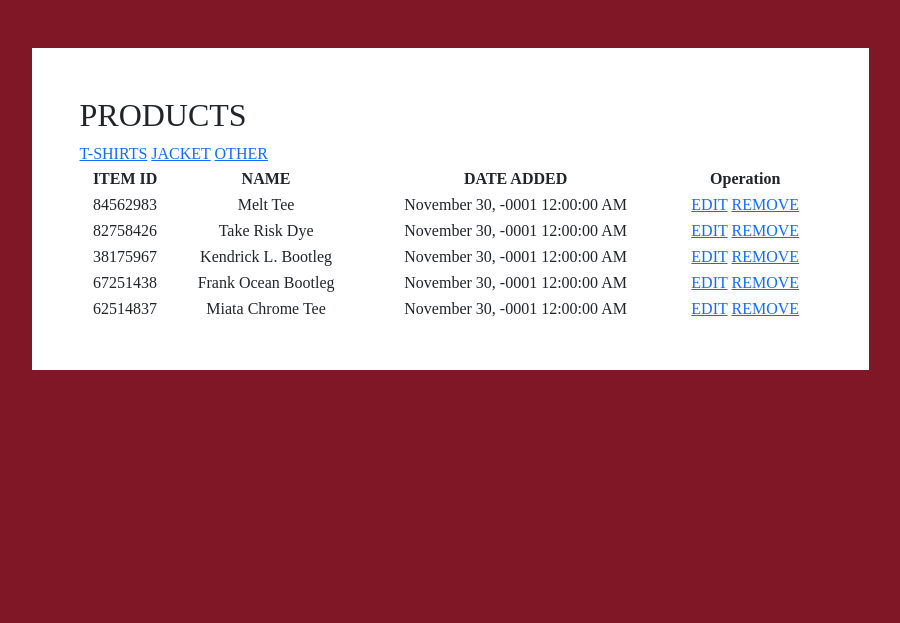
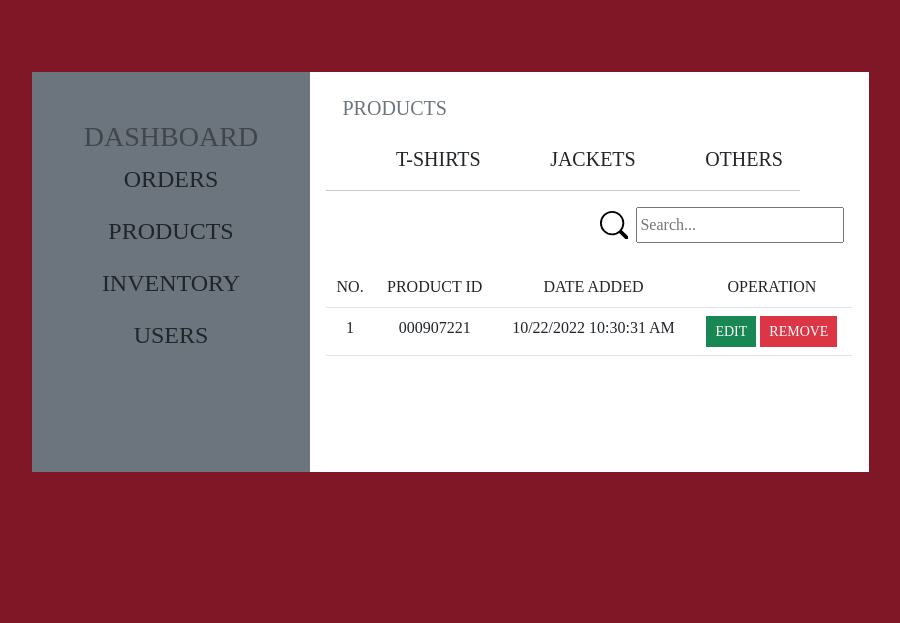
Before and after one commit to jd022/ecommerce, a PHP site: page /admin/products.php in a window 1280 px wide. Shown: the part 82-705 px from the top of the page, without its empty margins (190-1090 px from the left). Run offline with PHP 8.4, Linux system fonts and the light colour scheme; a user stored in the database is signed in; data comes from the database, SQL or seed files in the repository.

Commit message:
admin updated

```diff
--- a/admin/products.php
+++ b/admin/products.php
@@ -24,6 +24,11 @@ if (empty($_SESSION['email'])){
             width: 100%;
         }
     }
+    .row-divider{
+        border: 1px solid black;
+        background: black;
+        height: 100%;
+    }
 </style>
 <body class="bg-maroon">
     <nav class="navbar navbar-expand-lg navbar-dark bg-black">
@@ -37,7 +42,7 @@ if (empty($_SESSION['email'])){
             <div class="collapse navbar-collapse" id="navbarNav">
                 <ul class="navbar-nav ms-auto" style="font-size: 20px;">
                     <li class="nav-item active">
-                        <a class="nav-link" href="orders.php">DASHBOARD</a>
+                        <a class="nav-link" href="#">DASHBOARD</a>
                     </li>
                     <li class="nav-item">
                         <a class="nav-link" href="#">SALES</a>
@@ -57,138 +62,54 @@ if (empty($_SESSION['email'])){
         </div>
     </nav>
     <main class="container">
-        <div class="card-wrapper d-flex flex-column align-items-center" style="height: 65vh;">
-            <div class="card product-wrapper mt-5 p-lg-5 p-xxl-5 p-sm-0 p-md-0 w-75" style="text-align:justify; border:none; border-radius: 0; height: auto;">
-                <h2>PRODUCTS</h2>
-                <span><a href="products.php?t">T-SHIRTS</a>
-                <a href="products.php?j">JACKET</a>
-                <a href="products.php?o">OTHER</a></span>
-                <?php
-                if(isset($_GET['o'])){
-                ?>
-                <?php
-                $other_product = "SELECT * FROM products
-                WHERE product_type = 'Other' ORDER BY date_time_created DESC";
-                $query_other_product = mysqli_query($conn, $other_product);
-                if($row_count = mysqli_num_rows($query_other_product) > 0){
-                ?>
-                <table style="text-align: center;">
+        <div class="card-wrapper mt-4 d-flex flex-column align-items-center" style="height: 600px;">
+            <div class="card mb-3 w-75 mt-5" style="height: 400px; border: none; border-radius: 0;">
+                <div class="row g-0" style="height: 100%;">
+                    <div class="col-md-4 p-0 m-0 bg-secondary">
+                        <div class="py-5 d-flex flex-column align-items-center">
+                            <p class="h3" style="color: rgba(0,0,0,0.4);">DASHBOARD</p>
+                                <span class="d-flex justify-content-center flex-column align-items-center">
+                                    <a class="text-dark fs-4 text-center" href="" style="text-decoration: none;">ORDERS</a>
+                                    <a class="text-dark mt-3 fs-4" href="" style="text-decoration: none;">PRODUCTS</a>
+                                    <a class="text-dark mt-3 fs-4" href="" style="text-decoration: none;">INVENTORY</a>
+                                    <a class="text-dark mt-3 fs-4" href="" style="text-decoration: none;">USERS</a>
+                                </span>
+                        </div>
+                    </div>
+                    <div class="col-md-8 py-4 px-3">
+                        <h5 class="text-muted px-3">PRODUCTS</h5>
+                        <span class="fs-5 fw-normal d-flex justify-content-evenly mt-4">
+                            <a class="text-dark" style="text-decoration: none;">T-SHIRTS</a>
+                            <a class="text-dark" style="text-decoration: none;">JACKETS</a>
+                            <a class="text-dark" style="text-decoration: none;">OTHERS</a>
+                        </span>
+                        <hr style="width:90%">
+                        <table class="table text-center">
+                        <span class="mb-4 d-flex align-items-center justify-content-end w-70">
+                            <svg xmlns="http://www.w3.org/2000/svg" width="28" height="28" fill="black" class="bi bi-search" viewBox="0 0 15 15">
+                            <path d="M11.742 10.344a6.5 6.5 0 1 0-1.397 1.398h-.001c.03.04.062.078.098.115l3.85 3.85a1 1 0 0 0 1.415-1.414l-3.85-3.85a1.007 1.007 0 0 0-.115-.1zM12 6.5a5.5 5.5 0 1 1-11 0 5.5 5.5 0 0 1 11 0z"/></svg>
+                            <input type="text" name="" class="py-1 mx-2"placeholder="Search...">
+                        </span>
                             <thead>
-					<tr>
-                    <th>ITEM ID</th>
-                    <th>NAME</th>
-                    <th>DATE ADDED</th>
-                    <th>Operation</th>
-					</tr>
+                                <th style="font-weight: 500;">NO.</th>
+                                <th style="font-weight: 500;">PRODUCT ID</th>
+                                <th style="font-weight: 500;">DATE ADDED</th>
+                                <th style="font-weight: 500;">OPERATION</th>
                             </thead>
-
-					<?php
-							while($rows = mysqli_fetch_array($query_other_product)){
-					?>
                             <tbody>
                                 <tr>
-					<td><?php echo $rows['product_id'];?></td>
-                    <td><?php echo $rows['name'];?></td>
-					<td><?php echo date("F d, Y h:i:s A", strtotime($rows['date_time_created']));?></td>
-                    <td><a class="confirm-buton" href="#">EDIT</a>
-                        <a href="">REMOVE</a>
+                                    <td>1</td>
+                                    <td>000907221</td>
+                                    <td>10/22/2022 10:30:31 AM</td>
+                                    <td>
+                                        <button class="btn btn-success btn-sm" href="" style="border-radius: 0;">EDIT</button>
+                                        <button class="btn btn-danger btn-sm" href="" style="border-radius: 0;">REMOVE</button>
                                     </td>
                                 </tr>
                             </tbody>
-					<?php
-					}
-					?>
                         </table>
-                <?php
-                }else{
-                    echo '<h1>No Product Yet</h1>';
-                }
-                ?>
-                <?php
-                }else if(isset($_GET['j'])){
-                ?>
-                <?php
-                $jacket_product = "SELECT * FROM products
-                WHERE product_type = 'Jacket' ORDER BY date_time_created DESC";
-                $query_jacket_product = mysqli_query($conn, $jacket_product);
-                if($row_count = mysqli_num_rows($query_jacket_product) > 0){
-                ?>
-                <table style="text-align: center;">
-					<thead>
-					<tr>
-                    <th>ITEM ID</th>
-                    <th>NAME</th>
-                    <th>DATE ADDED</th>
-                    <th>Operation</th>
-					</tr>
-					</thead>
-
-					<?php
-							while($rows = mysqli_fetch_array($query_jacket_product)){
-					?>
-					<tbody>
-					<tr>
-					<td><?php echo $rows['product_id'];?></td>
-                    <td><?php echo $rows['name'];?></td>
-					<td><?php echo date("F d, Y h:i:s A", strtotime($rows['date_time_created']));?></td>
-                    <td><a class="confirm-buton" href="#">EDIT</a>
-                        <a href="">REMOVE</a>
-                    </td>
-					</tr>
-					</tbody>
-					<?php
-					}
-					?>
-					</table>
-                <?php
-                }else{
-                    echo '<h1>No Product Yet</h1>';
-                }
-                ?>
-                <?php
-                }else{
-                ?>
-                <?php
-                $tshirt_product = "SELECT * FROM products
-                WHERE product_type = 'T-Shirt' ORDER BY date_time_created DESC";
-                $query_tshirt_product = mysqli_query($conn, $tshirt_product);
-                if(mysqli_num_rows($query_tshirt_product) > 0){
-                ?>
-                <table style="text-align: center;">
-					<thead>
-					<tr>
-                    <th>ITEM ID</th>
-                    <th>NAME</th>
-                    <th>DATE ADDED</th>
-                    <th>Operation</th>
-					</tr>
-					</thead>
-
-					<?php
-							while($rows = mysqli_fetch_array($query_tshirt_product)){
-					?>
-					<tbody>
-					<tr>
-					<td><?php echo $rows['product_id'];?></td>
-                    <td><?php echo $rows['name'];?></td>
-					<td><?php echo date("F d, Y h:i:s A", strtotime($rows['date_time_created']));?></td>
-                    <td><a class="confirm-buton" href="#">EDIT</a>
-                        <a href="">REMOVE</a>
-                    </td>
-					</tr>
-					</tbody>
-					<?php
-					}
-					?>
-					</table>
-                    <?php
-                    }else{
-                        echo '<h1>No Product Yet</h1>';
-                    }
-                    ?>
-                <?php
-                }
-                ?>
+                    </div>
+                </div>
             </div>
         </div>
     </main>
```
Also changed, not shown: admin/orders.php (+6 -1 lines). Lines whose indentation alone changed are shown as unchanged.
